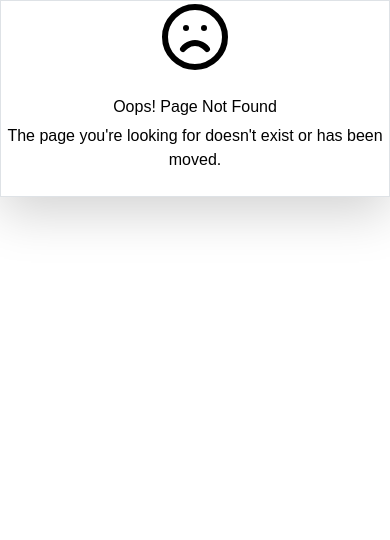
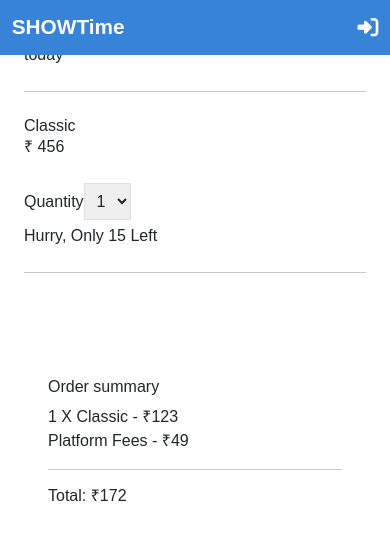
Before and after one commit to Praful-Daksh/showTime, a React (Create React App) app in the folder frontend/: page /checkout/1 in a window 390 px wide. Before the commit this address had no page. Shown: the top 540 px of the page. Built offline with nearby package versions, Linux system fonts and the light colour scheme.

Commit message:
mobile responsive navbar depending on auth , checkout page ui

```diff
--- a/frontend/src/App.js
+++ b/frontend/src/App.js
@@ -16,6 +16,7 @@ import NotFoundPage from './Components/NotFoundPage'
 import Marketing from './pages/Marketing';
 import ExploreEvents from './pages/ExploreEvents';
 import StatsPage from './pages/StatsPage';
+import Checkout from './pages/Checkout';
 
 function App() {
   const [isLoggedIn, setLoggedIn] = useState(false);
@@ -38,6 +39,7 @@ function App() {
           <Route path="Published/:eventId" element={<StatsPage />} />
         </Route>
         <Route path='/explore/events' element={<ExploreEvents />} />
+        <Route path='/checkout/:eventId' element={<Checkout />} />
         <Route path='*' element={<NotFoundPage />} />
       </Routes>
     </BrowserRouter>
--- a/frontend/src/Components/Header.jsx
+++ b/frontend/src/Components/Header.jsx
@@ -25,7 +25,7 @@ const Header = () => {
               <li className="px-4 py-2 hover:bg-gray-100 cursor-pointer"><Link to={'/dashboard/home'}>Home</Link></li>
               <li className="px-4 py-2 hover:bg-gray-100 cursor-pointer"><Link to={'/dashboard/allEvents'}>All Events</Link></li>
               <li className="px-4 py-2 hover:bg-gray-100 cursor-pointer"><Link to={'/dashboard/newEvent'}>Create Event</Link></li>
-              <li className="px-4 py-2 hover:bg-gray-100 cursor-pointer"><Link to={'/dashboad/market'}>Publish</Link></li>
+              <li className="px-4 py-2 hover:bg-gray-100 cursor-pointer"><Link to={'/dashboad/Published'}>Published</Link></li>
               <li className="px-4 py-2 hover:bg-gray-100 cursor-pointer"><Link to={'/explore/events'}>Explore Events</Link></li>
               <li className="px-4 py-2 hover:bg-gray-100 cursor-pointer"><Link to={'/dashboard/user/profile'}>Profile</Link></li>
             </ul>
--- a/frontend/src/Components/Navbar.jsx
+++ b/frontend/src/Components/Navbar.jsx
@@ -5,6 +5,7 @@ import { useLocation } from 'react-router-dom'
 const Navbar = () => {
     const location = useLocation()
     const isHome = location.pathname === '/';
+    const isAuth = localStorage.getItem('authToken') ? true : false;
 
     return (
         <>
@@ -13,9 +14,9 @@ const Navbar = () => {
                     <div className="nav-logo">
                         <h1><Link to={'/'}>SHOWTime</Link></h1>
                     </div>
-                    {isHome ?
+                    {(isHome || !isAuth) ?
                         <>
-                            <div className="nav-search">
+                            {isHome && (<div className="nav-search">
                                 <div className="nav-searchbar">
                                     <form action="/find-show" method="POST" id="search-form">
                                         <input
@@ -31,7 +32,7 @@ const Navbar = () => {
                                         </button>
                                     </form>
                                 </div>
-                            </div>
+                            </div>)}
                             <div className="nav-buttons">
                                 <Link to={'/login'}>Sign In</Link>
                                 <Link to={'/register'}>Sign Up</Link>
@@ -39,9 +40,9 @@ const Navbar = () => {
                         </>
                         : null}
 
-                    <div className="nav-icon-login">
+                    {!isAuth && (<div className="nav-icon-login">
                         <a className="fa fa-right-to-bracket" href="/login"></a>
-                    </div>
+                    </div>)}
                 </nav>
             </div>
         </>
--- /dev/null
+++ b/frontend/src/pages/Checkout.jsx
@@ -0,0 +1,99 @@
+import React, { useState, useEffect } from 'react';
+import Navbar from '../Components/Navbar';
+
+const Checkout = () => {
+    // State for ticket details
+    const [quantity, setQuantity] = useState(1);
+    const [displayPrice] = useState(456); // Display price shown in the left side
+    const [actualPrice] = useState(123);  // Actual price per ticket shown in the summary
+    const [platformFee] = useState(49);   // Platform fee
+    const [totalAmount, setTotalAmount] = useState(0);
+
+    // Calculate total amount whenever quantity changes
+    useEffect(() => {
+        setTotalAmount(quantity * actualPrice + platformFee);
+    }, [quantity, actualPrice, platformFee]);
+
+    // Handle quantity change
+    const handleQuantityChange = (e) => {
+        setQuantity(parseInt(e.target.value));
+    };
+
+    // Handle form submission
+    const handleSubmit = (e) => {
+        e.preventDefault();
+        // Process checkout logic would go here
+        console.log(`Checking out ${quantity} tickets for ₹${totalAmount}`);
+    };
+
+    return (
+        <>
+        <Navbar />
+            <div className="max-w-6xl mx-auto p-4 mt-20">
+                <div className="flex flex-col md:flex-row gap-6">
+                    {/* Left Side */}
+                    <div className="md:w-2/3">
+                        <h3 className="text-xl font-semibold">hello</h3>
+                        <p className="text-gray-600 mb-4">today</p>
+                        <hr className="my-4 border-gray-200" />
+
+                        <div className="mb-6">
+                            <h3 className="text-xl font-medium">Classic</h3>
+                            <p className="text-lg">₹ {displayPrice}</p>
+
+                            <form onSubmit={handleSubmit} className="mt-4">
+                                <div className="mb-4">
+                                    <label htmlFor="quantity" className="block text-sm font-medium text-gray-700 mb-1">
+                                        Quantity
+                                    </label>
+                                    <select
+                                        id="quantity"
+                                        value={quantity}
+                                        onChange={handleQuantityChange}
+                                        className="w-24 p-2 border border-gray-300 rounded-md focus:ring-blue-500 focus:border-blue-500"
+                                    >
+                                        <option value="1">1</option>
+                                        <option value="2">2</option>
+                                        <option value="3">3</option>
+                                        <option value="4">4</option>
+                                        <option value="5">5</option>
+                                    </select>
+                                    <p className="text-xs text-gray-500 mt-1">Hurry, Only 15 Left</p>
+                                </div>
+
+                                <hr className="my-4 border-gray-200" />
+
+                                <button
+                                    type="submit"
+                                    className="hidden md:block w-full bg-blue-500 hover:bg-blue-600 text-white py-3 px-4 rounded transition-colors"
+                                >
+                                    Check out
+                                </button>
+                            </form>
+                        </div>
+                    </div>
+
+                    {/* Right Side */}
+                    <div className="md:w-1/3">
+                        <div className="bg-gray-50 p-4 rounded-md">
+                            <h4 className="font-medium text-lg mb-2">Order summary</h4>
+                            <p className="text-gray-700">{quantity} X Classic - ₹{actualPrice}</p>
+                            <p className="text-gray-700">Platform Fees - ₹{platformFee}</p>
+                            <hr className="my-3 border-gray-200" />
+                            <h4 className="font-medium text-lg">Total: ₹{totalAmount}</h4>
+                        </div>
+
+                        <button
+                            onClick={handleSubmit}
+                            className="md:hidden w-full bg-orange-500 hover:bg-orange-600 text-white py-3 px-4 rounded mt-4 transition-colors"
+                        >
+                            Check out
+                        </button>
+                    </div>
+                </div>
+            </div>
+        </>
+    );
+};
+
+export default Checkout;
--- a/frontend/src/pages/DashboardHome.jsx
+++ b/frontend/src/pages/DashboardHome.jsx
@@ -80,7 +80,7 @@ const Dashboard = () => {
               <div className="bg-white shadow-sm rounded-lg border">
                 <div className="p-3 text-center">
                   <h3 className="text-2xl font-semibold">$0</h3>
-                  <p className="text-gray-600 text-sm">Total Revenue</p>
+                  <p className="text-gray-600 text-sm">Total Revenue (VIP)</p>
                 </div>
               </div>
             </div>
@@ -88,7 +88,7 @@ const Dashboard = () => {
               <div className="bg-white shadow-sm rounded-lg border">
                 <div className="p-3 text-center">
                   <h3 className="text-2xl font-semibold">$0</h3>
-                  <p className="text-gray-600 text-sm">Total Revenue</p>
+                  <p className="text-gray-600 text-sm">Total Revenue (Standarad)</p>
                 </div>
               </div>
             </div>
--- a/frontend/src/pages/ExploreEvents.jsx
+++ b/frontend/src/pages/ExploreEvents.jsx
@@ -6,6 +6,7 @@ import { HashLoader } from 'react-spinners';
 import { toast } from 'react-toastify';
 import ShowCard from '../Components/Show';
 import api from '../Partials/api';
+import Header from '../Components/Header';
 
 const ExploreEvents = () => {
   const location = useLocation();
@@ -15,6 +16,20 @@ const ExploreEvents = () => {
   const [loading, setLoading] = useState(false);
   const isAuth = location.state?.isAuth || false;
   const url = api.production;
+
+  // conditionally render the navbar based on the device
+  const [isMobile, setIsMobile] = useState(window.innerWidth <= 768);
+
+  useEffect(() => {
+    const handleResize = () => {
+      setIsMobile(window.innerWidth <= 768);
+    };
+
+    window.addEventListener('resize', handleResize);
+    return () => window.removeEventListener('resize', handleResize);
+  }, []);
+
+
 
   // fetch shows at page load
   const fetchShows = async () => {
@@ -57,7 +72,8 @@ const ExploreEvents = () => {
 
   return (
     <>
-      <Navbar />
+      {isMobile && isAuth ? <Header /> : <Navbar />}
+
       <div className="flex flex-col min-h-screen" style={{ marginTop: '10vh' }}>
         {/* Search Section */}
         <div className="bg-white shadow-md py-4">
```
